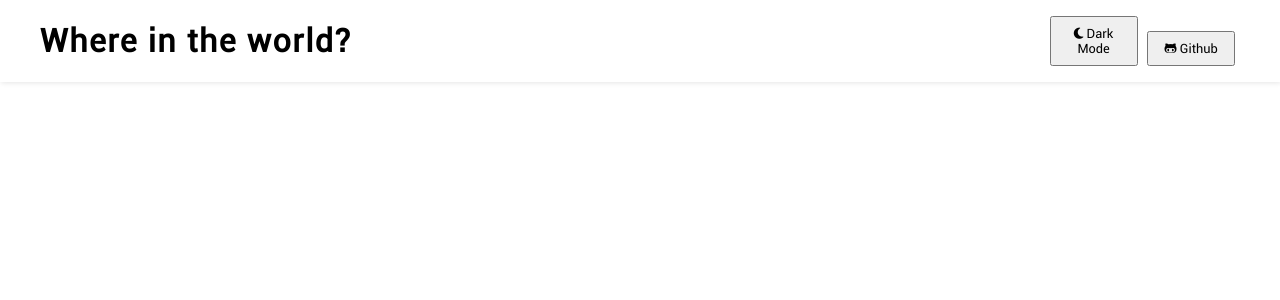
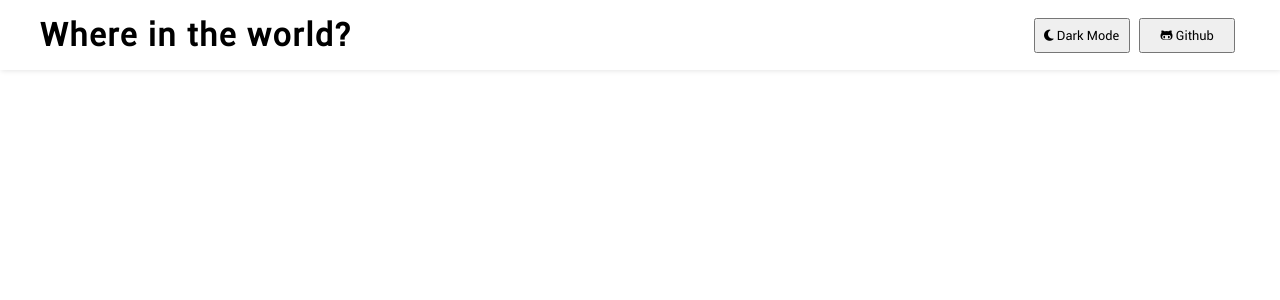
Before and after one commit to Victorceloss/countries-web, a React (Vite) app: page / in a window 1280 px wide. Shown: the top 300 px of the page. Built offline with nearby package versions, Linux system fonts and the light colour scheme.

Commit message:
style: Change the padding of the Header buttons

```diff
--- a/src/components/Header/Header.css
+++ b/src/components/Header/Header.css
@@ -17,7 +17,7 @@
 }
 
 .header-nav button {
-  width: 5.5rem;
+  width: 6rem;
   padding: 0.5rem;
   margin: 0 0.3rem;
 
```
